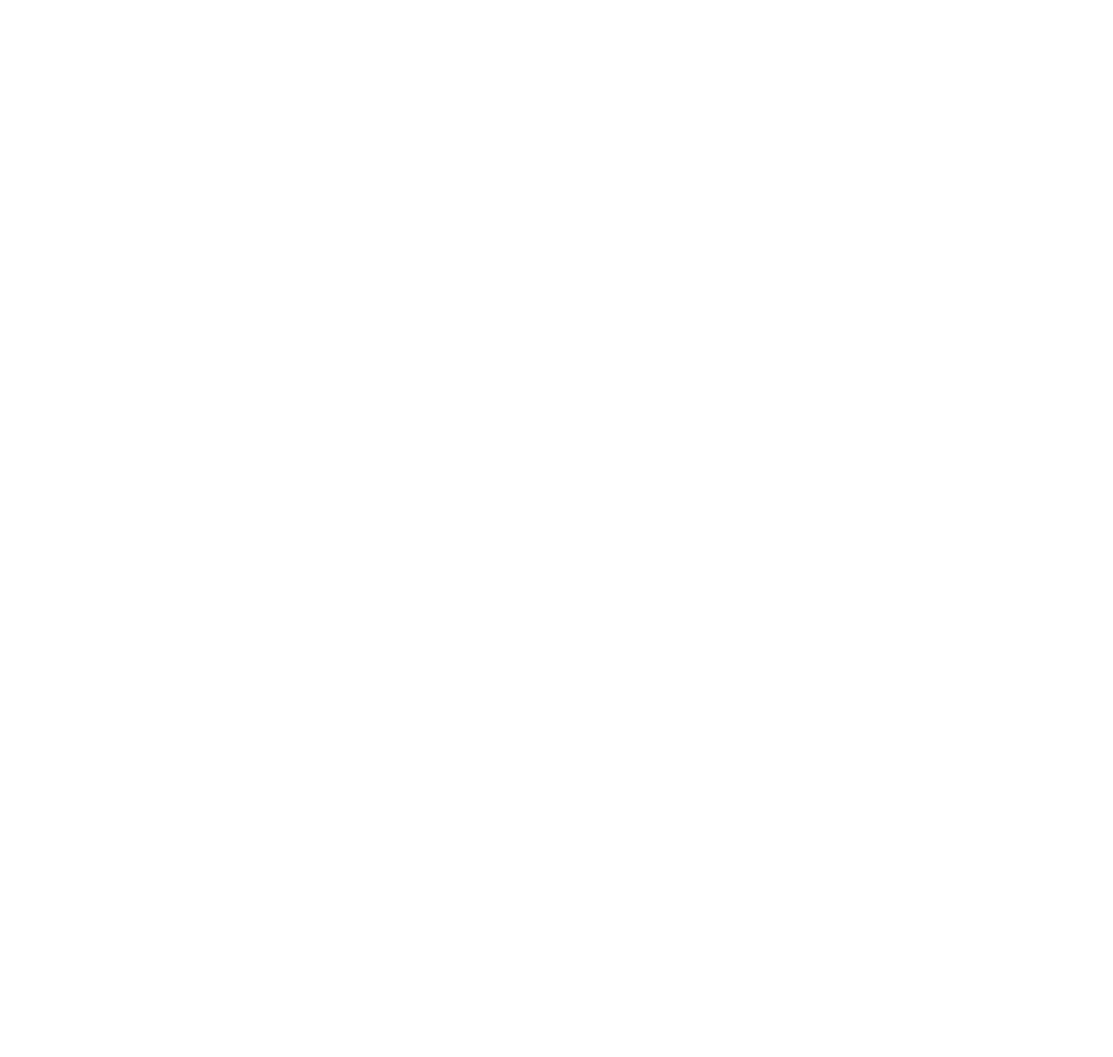
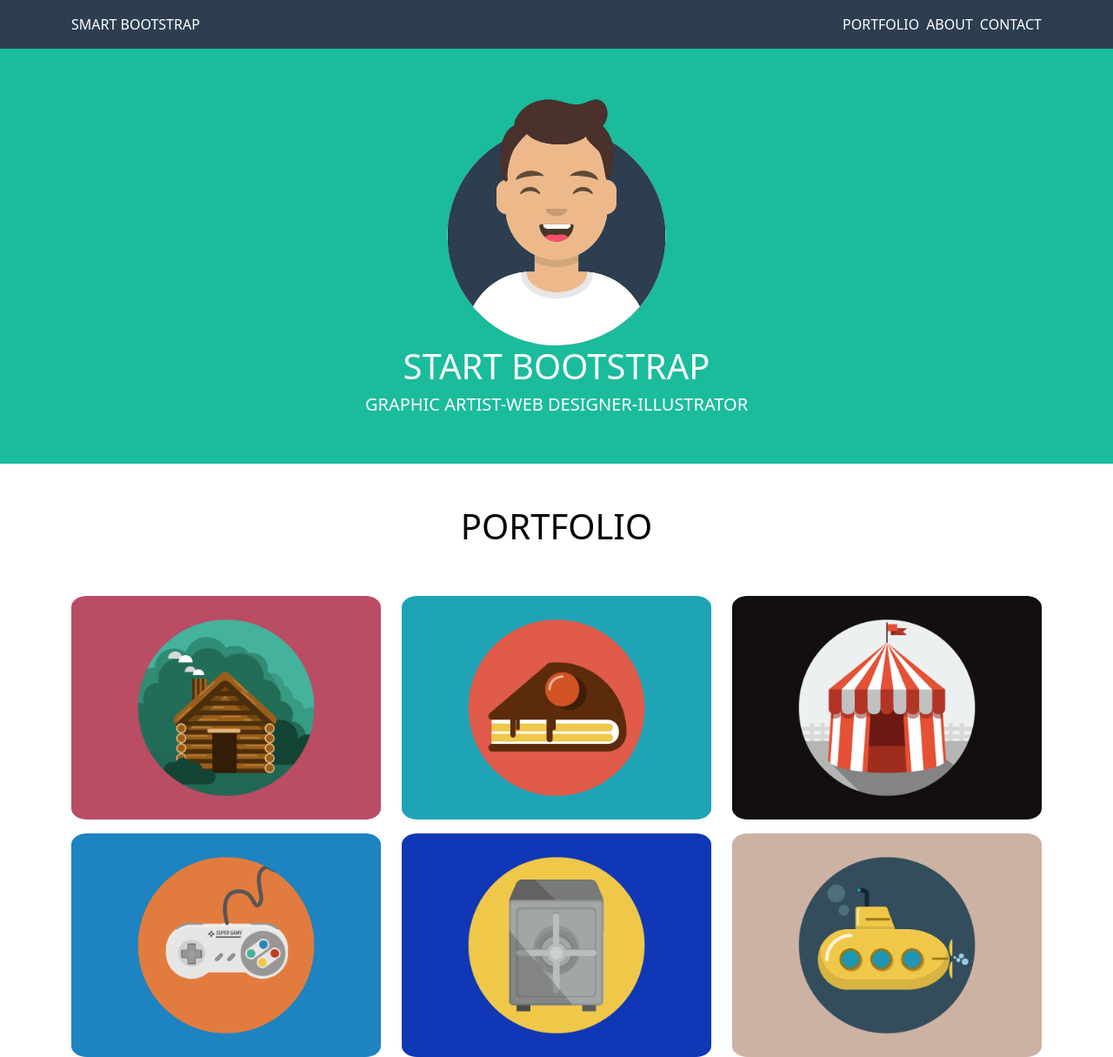
Before and after one commit to SimoVisc/html-css-bootstrap-freelancer, a plain HTML site: page index.html in a window 1280 px wide. Shown: the whole page at 87% size. Before the commit the page ends 800 px from the top, so only its background shows below. Drawn offline with nearby package versions, Linux system fonts and the light colour scheme.

Commit message:
aggiunto hero e sezione portfolio

```diff
--- a/css/style.css
+++ b/css/style.css
@@ -14,3 +14,30 @@
 .ms-bg-secondary-color-light{
     background-color: var(--ms--secondary-color-light);
 }
+/* TYPO */
+body{
+    color:#fff;
+}
+.sm-bg-black{
+    color:black;
+}
+/* HEADER */
+.ms-main-nav ul{
+    display:flex;
+    justify-content: flex-end;
+    list-style: none;
+    margin-bottom: 0;
+    padding-left: 0;
+}
+.ms-main-nav li{
+    padding-left: 0.5rem;
+}
+/* HERO */
+.avatar{
+    max-width: 300px;
+}
+.sm-img-card{
+    width:100%;
+    border-radius:5%
+
+}
--- a/index.html
+++ b/index.html
@@ -8,22 +8,51 @@
     <!-- BOOTSTRAP -->
     <link href="https://cdn.jsdelivr.net/npm/bootstrap@5.2.2/dist/css/bootstrap.min.css" rel="stylesheet" integrity="sha384-Zenh87qX5JnK2Jl0vWa8Ck2rdkQ2Bzep5IDxbcnCeuOxjzrPF/et3URy9Bv1WTRi" crossorigin="anonymous">
     <!-- /BOOTSTRAP -->
+    <!-- FONT-AWESOME -->
+    <link rel="stylesheet" href="https://cdnjs.cloudflare.com/ajax/libs/font-awesome/6.2.0/css/all.min.css" integrity="sha512-xh6O/CkQoPOWDdYTDqeRdPCVd1SpvCA9XXcUnZS2FmJNp1coAFzvtCN9BmamE+4aHK8yyUHUSCcJHgXloTyT2A==" crossorigin="anonymous" referrerpolicy="no-referrer" />
     <link rel="stylesheet" href="css/style.css">
 </head>
 <body>
-    <header class="ms-bg-secondary-color">
+    <header class="ms-bg-secondary-color py-3">
         <div class="container">
             <div class="row">
-                <div class="col-10 col-md-4"></div>
-                <div class="col-2"></div>
+                <div class="col col-sm-4">SMART BOOTSTRAP</div>
+                <div class="col-2 d-sm-none d-flex justify-content-end">ICONA</div>
+                <nav class="ms-main-nav col d-none d-sm-block">
+                    <ul>
+                        <li><a href="#"></a>PORTFOLIO</li>
+                        <li><a href="#"></a>ABOUT</li>
+                        <li><a href="#"></a>CONTACT</li>
+                    </ul>
+                </nav>
             </div>
         </div>
     </header>
     <main>
-       <container class="hero ms-bg-primary-color"></container>
-       <container class="portfolio"></container>
-       <container class="about ms-bg-primary-color"></container>
-       <container class="contact"></container>
+        <!-- HERO -->
+       <section class=" hero ms-bg-primary-color py-5">
+        <div class="container">
+          <div class="row justify-content-center">
+              <img class="avatar w-20"src="img/avatar.svg" alt="avatar">
+              <h1 class="d-flex justify-content-center">START BOOTSTRAP</h1>
+
+              <h5 class="d-flex justify-content-center">GRAPHIC ARTIST-WEB DESIGNER-ILLUSTRATOR</h5>
+          </div>
+        </div>
+    </section>
+       <div class="container portfolio ">
+            <h1 class="sm-bg-black text-center py-5">PORTFOLIO</h1>
+            <div class="row d-flex gy-3">
+              <div class="col-sm-6 col-lg-4"><img class="sm-img-card" src="img/cabin.png" alt=""></div>
+              <div class="col-sm-6 col-lg-4"><img class="sm-img-card" src="img/cake.png" alt=""></div>
+              <div class="col-sm-6 col-lg-4"><img class="sm-img-card" src="img/circus.png" alt=""></div>
+              <div class="col-sm-6 col-lg-4"><img class="sm-img-card" src="img/game.png" alt=""></div>
+              <div class="col-sm-6 col-lg-4"><img class="sm-img-card" src="img/safe.png" alt=""></div>
+              <div class="col-sm-6 col-lg-4"><img class="sm-img-card" src="img/submarine.png" alt=""></div>
+          </div>
+       </div>
+       <div class="container about ms-bg-primary-color"></div>
+       <div class="container contact"></div>
     </main>
     <footer></footer>
     <script src="https://cdn.jsdelivr.net/npm/bootstrap@5.2.2/dist/js/bootstrap.bundle.min.js" integrity="sha384-OERcA2EqjJCMA+/3y+gxIOqMEjwtxJY7qPCqsdltbNJuaOe923+mo//f6V8Qbsw3" crossorigin="anonymous"></script>
```
Also changed, not shown: img/avatar.svg (added), img/cabin.png (added), img/cake.png (added), img/circus.png (added), img/game.png (added), img/safe.png (added), img/submarine.png (added).
